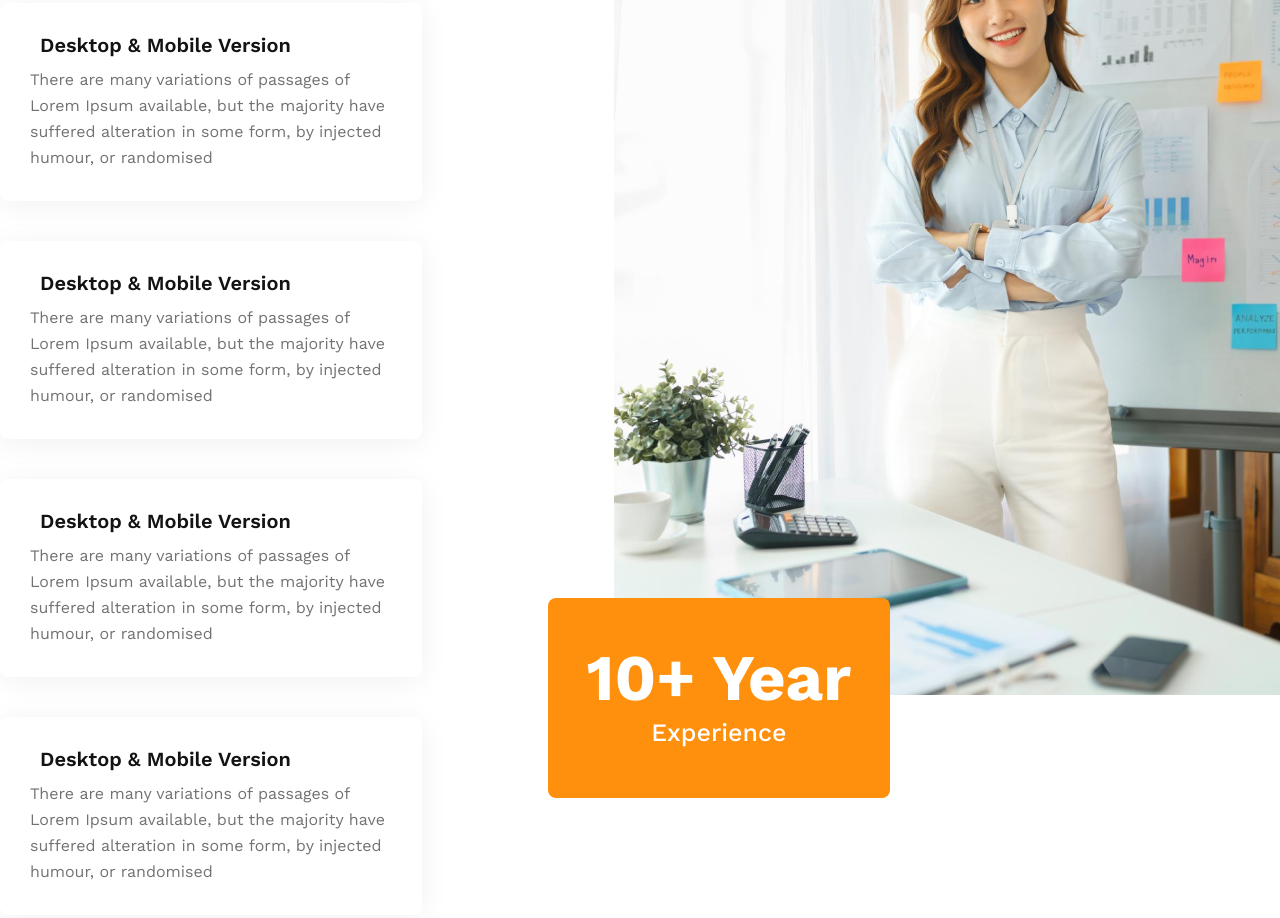
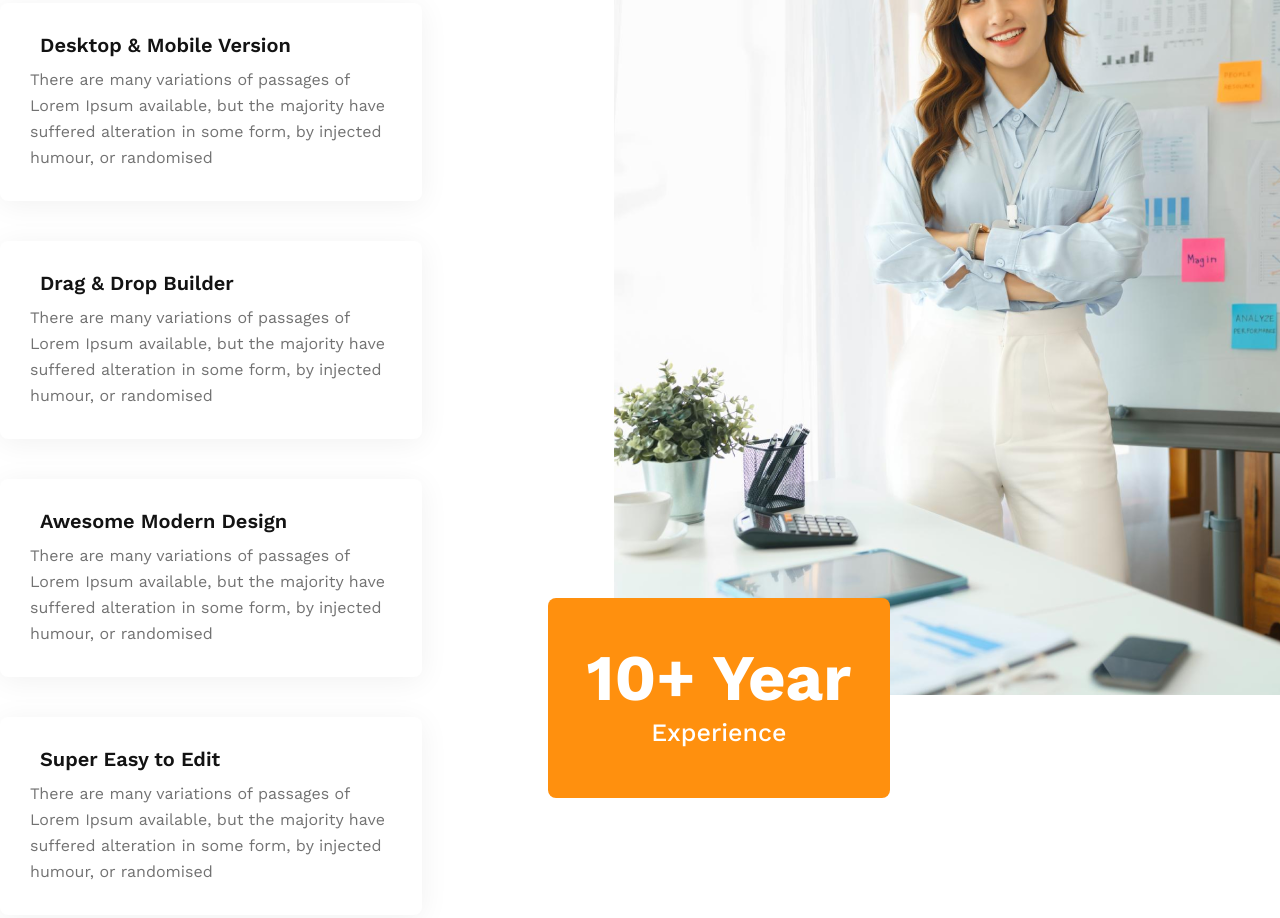
Before and after one commit to iamriyaddev/gt-architect-website, a plain HTML site: page index.html in a window 1280 px wide. Shown: the part 2548-3466 px from the top of the page. Drawn offline with nearby package versions, Linux system fonts and the light colour scheme.

Commit message:
Feature Text Add

```diff
--- a/index.html
+++ b/index.html
@@ -133,15 +133,15 @@
                                 <p>There are many variations of passages of Lorem Ipsum available, but the majority have suffered alteration in some form, by injected humour, or randomised</p>
                             </div>
                             <div class="feature-box-content">
-                                <h4>Desktop & Mobile Version</h4>
+                                <h4>Drag & Drop Builder</h4>
                                 <p>There are many variations of passages of Lorem Ipsum available, but the majority have suffered alteration in some form, by injected humour, or randomised</p>
                             </div>
                             <div class="feature-box-content">
-                                <h4>Desktop & Mobile Version</h4>
+                                <h4>Awesome Modern Design</h4>
                                 <p>There are many variations of passages of Lorem Ipsum available, but the majority have suffered alteration in some form, by injected humour, or randomised</p>
                             </div>
                             <div class="feature-box-content">
-                                <h4>Desktop & Mobile Version</h4>
+                                <h4>Super Easy to Edit</h4>
                                 <p>There are many variations of passages of Lorem Ipsum available, but the majority have suffered alteration in some form, by injected humour, or randomised</p>
                             </div>
                         </div>
```
